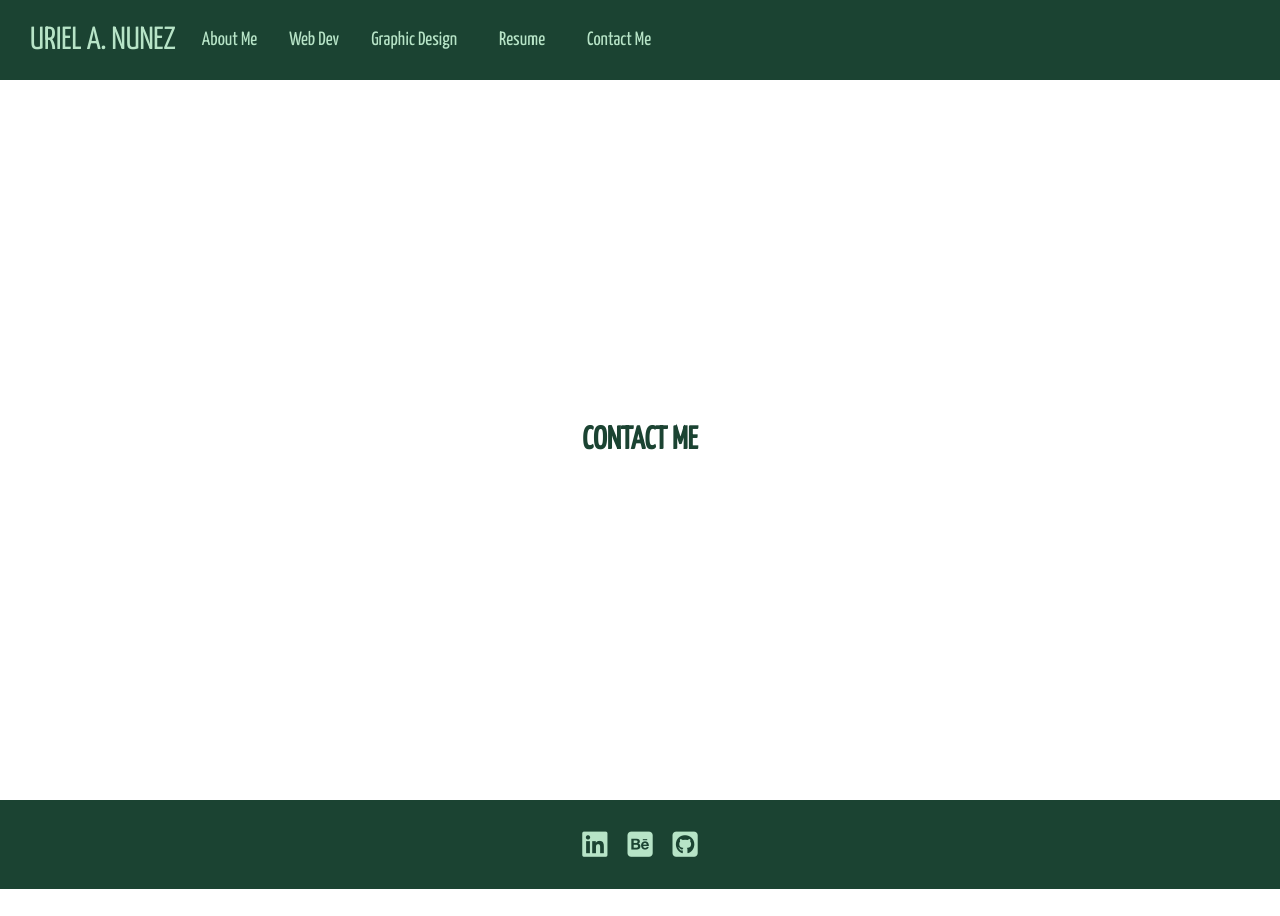
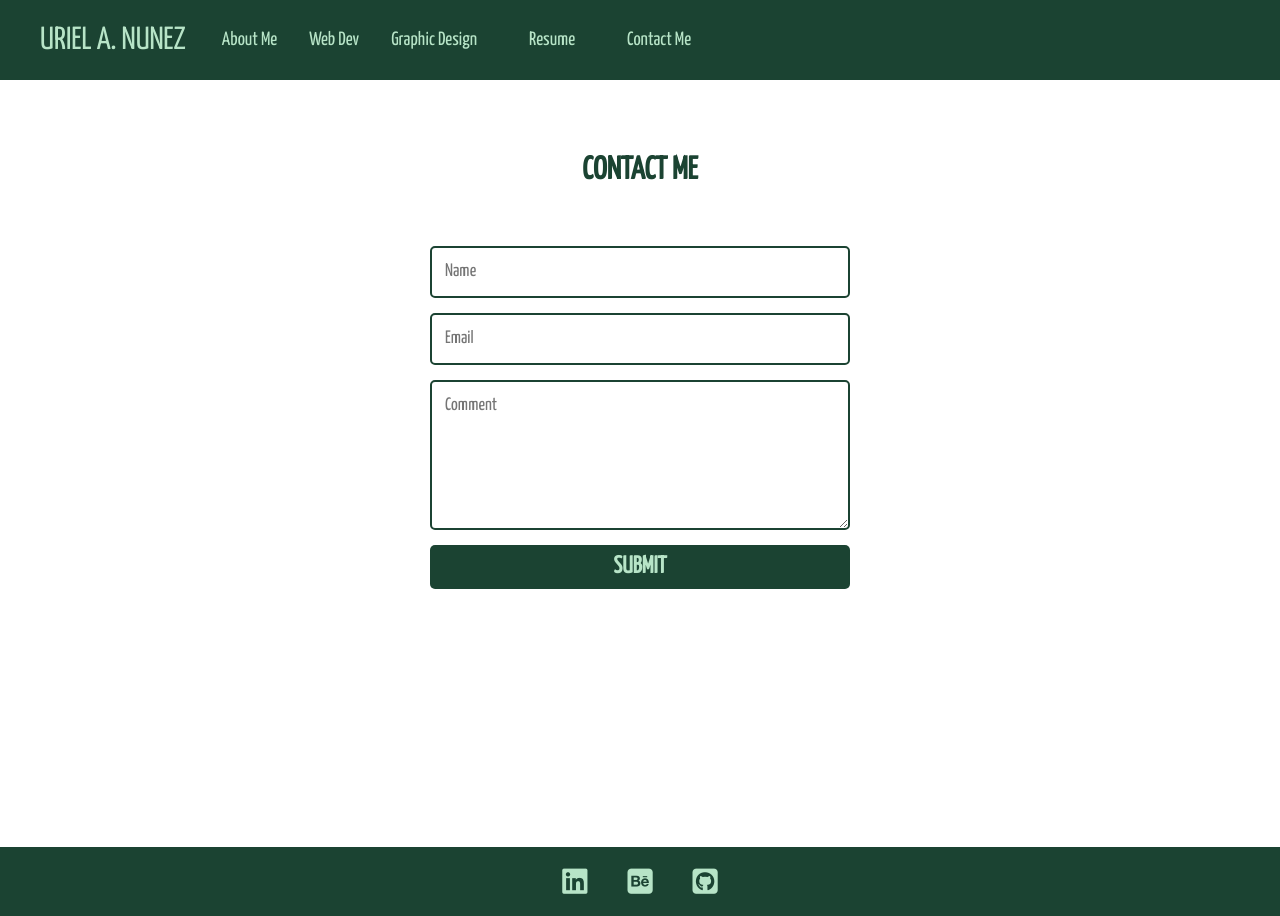
Before and after one commit to uanq2/Portfolio, a React (Create React App) app: page /contact in a window 1280 px wide. Before the commit the page ends 889 px from the top, so only its background shows below. Built offline with nearby package versions, Linux system fonts and the light colour scheme.

Commit message:
Contact form added

```diff
--- a/src/components/Cards.css
+++ b/src/components/Cards.css
@@ -72,7 +72,7 @@ h1 {
 
 .cards_item_text {
   color: rgb(27, 67, 50);
-  font-size: 18px;
+  font-size: 20px;
   line-height: 24px;
   display: flex;
   justify-content: center;
--- /dev/null
+++ b/src/components/Contact.css
@@ -0,0 +1,53 @@
+form {
+  max-width: 420px;
+  margin: 50px auto;
+}
+
+.form {
+  padding: 4rem;
+  margin-bottom: 9rem;
+}
+
+.feedback-input {
+  color: rgb(27, 67, 50);
+  font-weight: 500;
+  font-size: 18px;
+  border-radius: 5px;
+  line-height: 22px;
+  border: 2px solid rgb(27, 67, 50);
+  transition: all 0.3s;
+  padding: 13px;
+  margin-bottom: 15px;
+  width: 100%;
+  box-sizing: border-box;
+  outline: 0;
+}
+
+.feedback-input:focus {
+  border: 2px solid rgb(183, 228, 199);
+}
+
+textarea {
+  height: 150px;
+  line-height: 150%;
+  resize: vertical;
+}
+
+[type="submit"] {
+  width: 100%;
+  background: rgb(27, 67, 50);
+  border-radius: 5px;
+  border: 0;
+  cursor: pointer;
+  color: rgb(183, 228, 199);
+  font-size: 24px;
+  padding-top: 10px;
+  padding-bottom: 10px;
+  transition: all 0.3s;
+  margin-top: -4px;
+  font-weight: 700;
+}
+[type="submit"]:hover {
+  background: rgb(183, 228, 199);
+  color: rgb(27, 67, 50);
+}
--- a/src/components/Footer.css
+++ b/src/components/Footer.css
@@ -16,5 +16,5 @@
 }
 
 a {
-  padding: 10px;
+  padding: 0px 20px;
 }
--- a/src/components/pages/Contact.js
+++ b/src/components/pages/Contact.js
@@ -1,6 +1,17 @@
 import React from 'react';
-import '../../App.css';
+import '../Contact.css';
+
 
 export default function Contact() {
-    return <h1 className='contact-me'>CONTACT ME</h1>;
+    return <>
+        <div className="form">
+            <h1>CONTACT ME</h1>
+            <form>
+                <input name="name" type="text" className="feedback-input" placeholder="Name" />
+                <input name="email" type="text" className="feedback-input" placeholder="Email" />
+                <textarea name="text" className="feedback-input" placeholder="Comment"></textarea>
+                <input type="submit" value="SUBMIT" />
+            </form>
+        </div>
+    </>
 }
```
